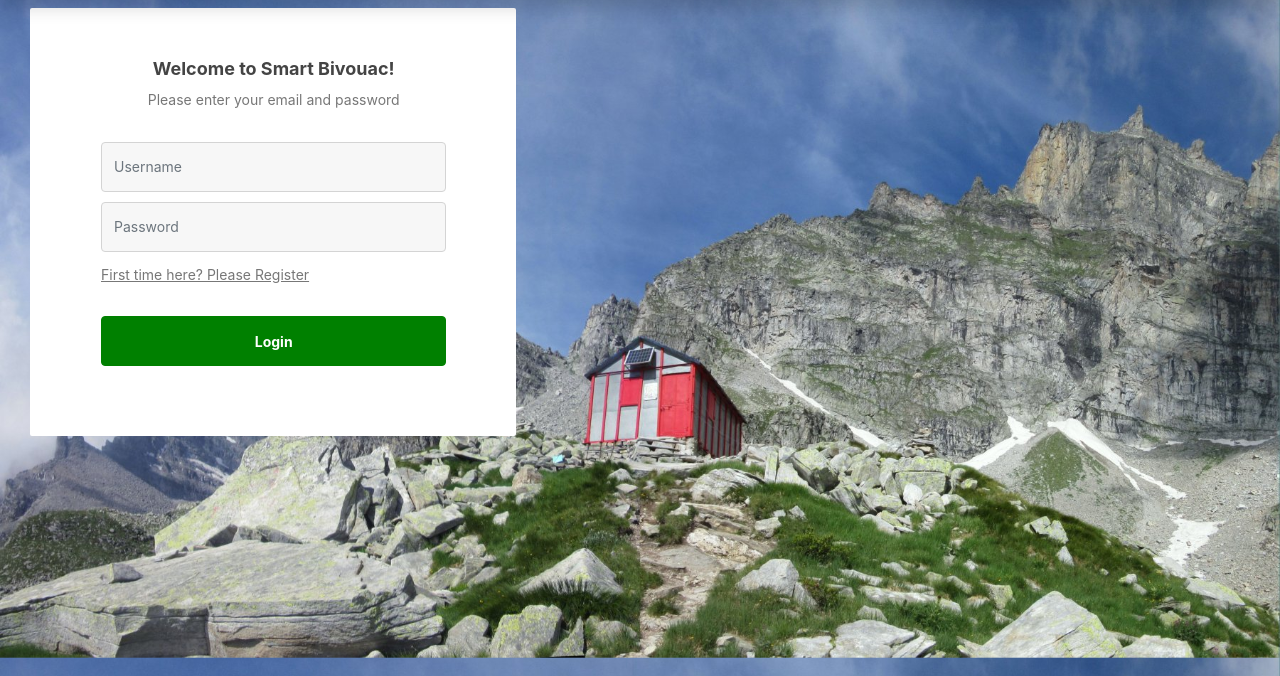
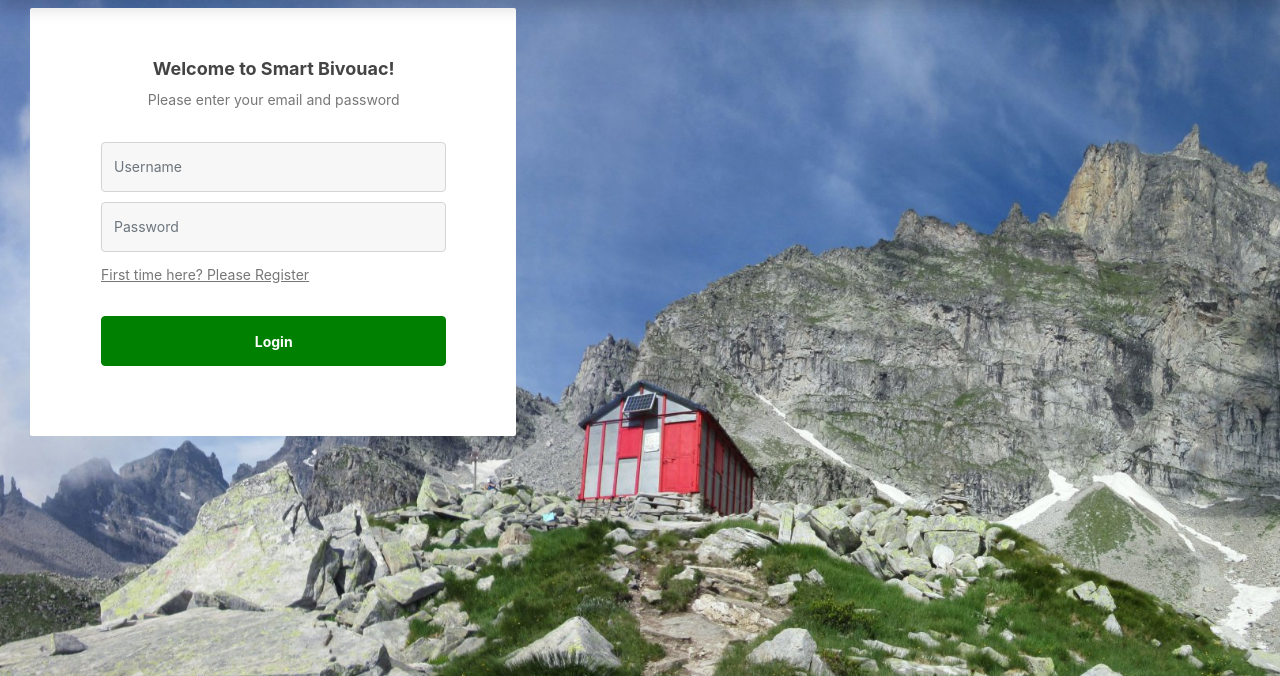
Before and after one commit to CarlottaTagliaro/VerticalInnovationHackathon, a Django app: page / in a window 1280 px wide. Shown: the part 62-738 px from the top of the page. Run offline with Django 3.2, Linux system fonts and the light colour scheme; some libraries are stand-ins or nearby versions.

Commit message:
fix backgound

```diff
--- a/locateBivacchi/static/stylesheet.css
+++ b/locateBivacchi/static/stylesheet.css
@@ -15,7 +15,10 @@
 }
 
 .body {
-    background-size: 100% !important;
+    background-position: center;
+    background-repeat: no-repeat;
+    background-size: cover;
+    background-attachment: fixed;
 }
 
 body#LoginForm{ background-image:url("https://hdwallsource.com/img/2014/9/blur-26347-27038-hd-wallpapers.jpg"); background-repeat:no-repeat; background-position:center; background-size:cover; padding:10px;}
```
